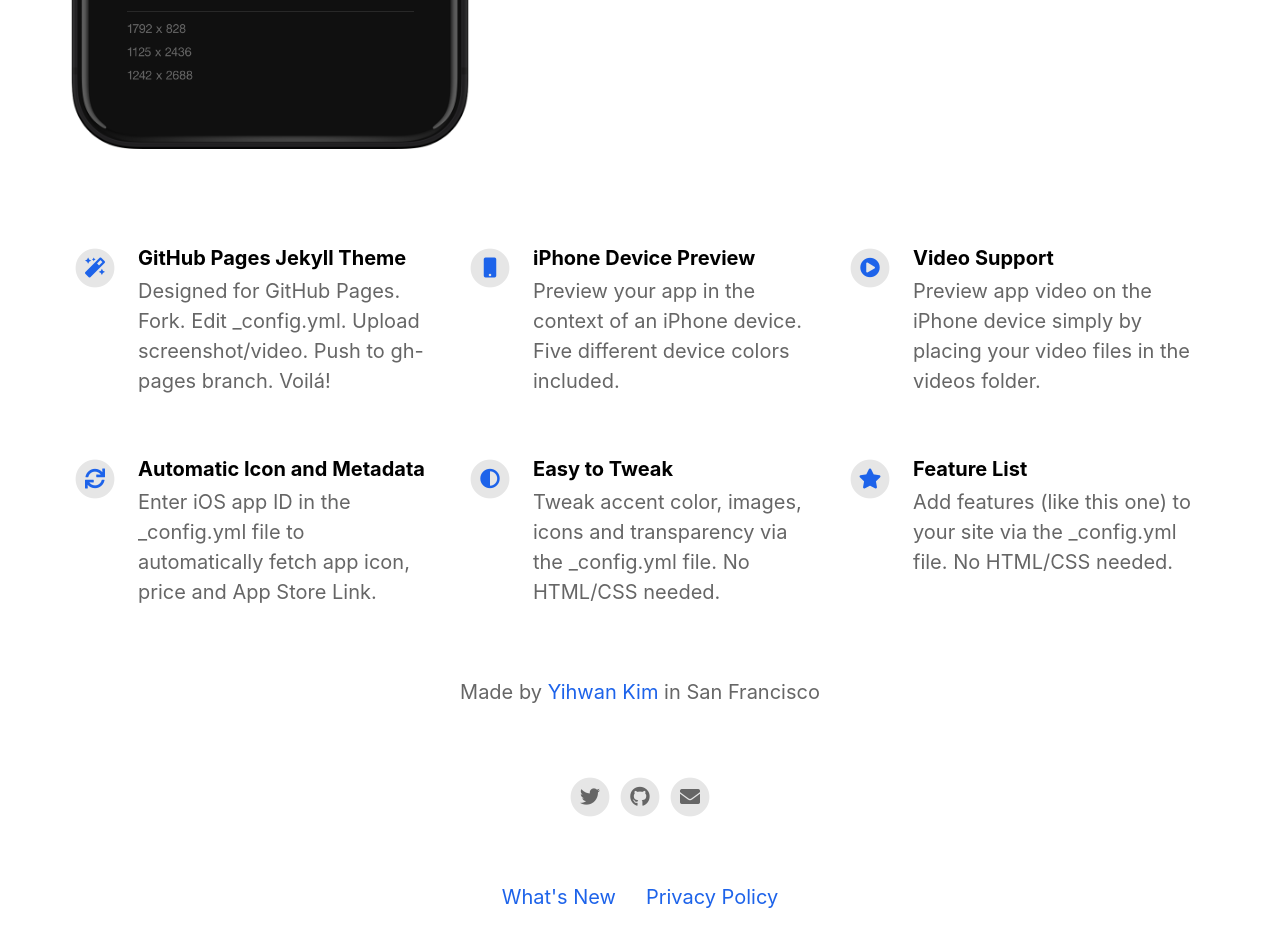
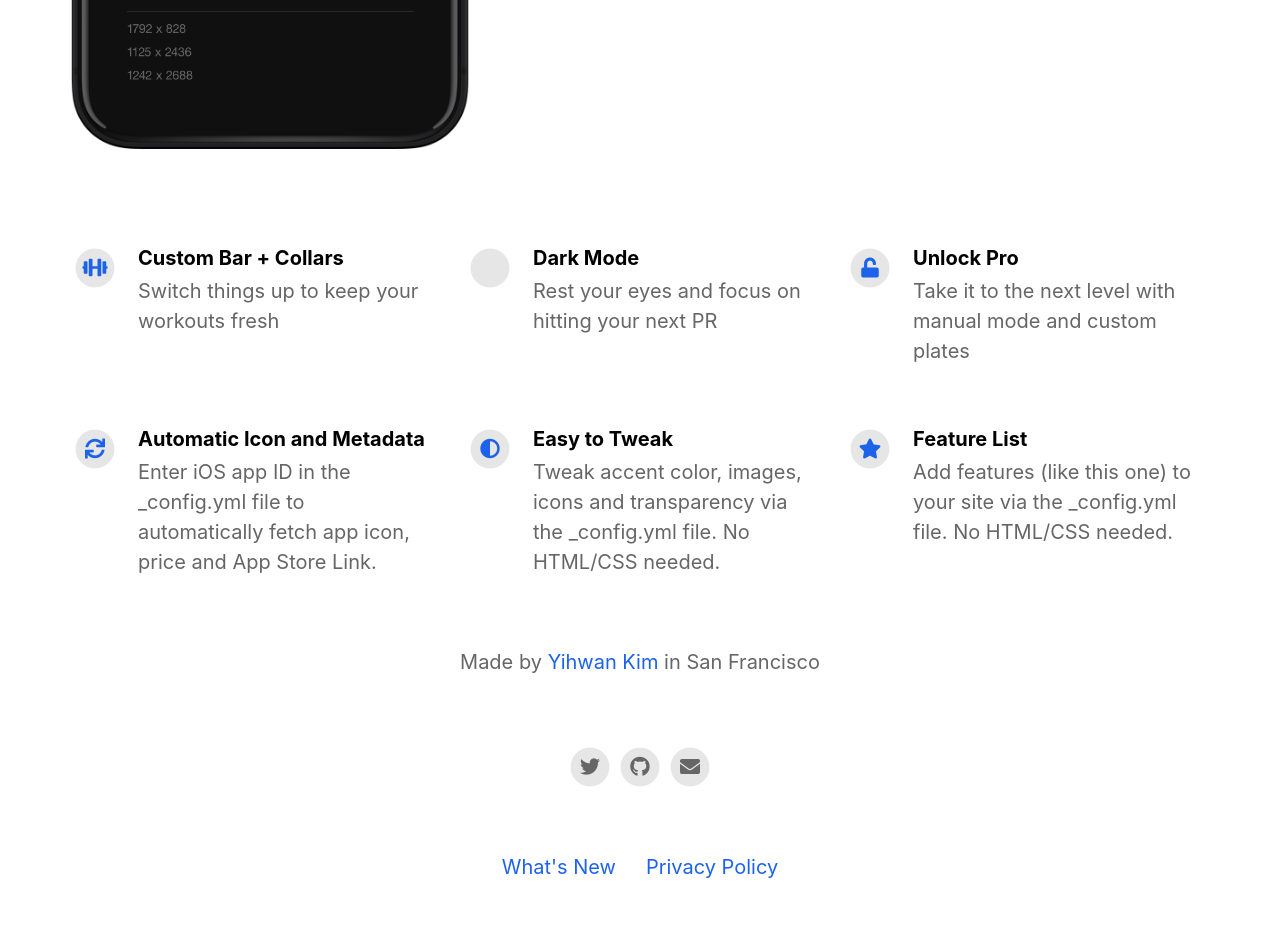
Before and after one commit to Yihwan/powerlift-app, a Jekyll site: the page built from index.html, in a window 1280 px wide. Shown: the part 836-1788 px from the top of the page. Built offline with Jekyll 4.4.1, drawn with Linux system fonts in a browser that asks for light colours; nearby versions of some CDN libraries.

Commit message:
update values

```diff
--- a/_config.yml
+++ b/_config.yml
@@ -34,17 +34,17 @@ youtube_username                          :
 # Feature List                            Edit, add or remove features to be presented.
 features                                  :
 
-  - title                                 : GitHub Pages Jekyll Theme
-    description                           : Designed for GitHub Pages. Fork. Edit _config.yml. Upload screenshot/video. Push to gh-pages branch. Voilá!
-    fontawesome_icon_name                 : magic
+  - title                                 : Custom Bar + Collars
+    description                           : Switch things up to keep your workouts fresh
+    fontawesome_icon_name                 : dumbbell
 
-  - title                                 : iPhone Device Preview
-    description                           : Preview your app in the context of an iPhone device. Five different device colors included.
-    fontawesome_icon_name                 : mobile
+  - title                                 : Dark Mode
+    description                           : Rest your eyes and focus on hitting your next PR
+    fontawesome_icon_name                 : moon-stars
 
-  - title                                 : Video Support
-    description                           : Preview app video on the iPhone device simply by placing your video files in the videos folder.
-    fontawesome_icon_name                 : play-circle
+  - title                                 : Unlock Pro
+    description                           : Take it to the next level with manual mode and custom plates
+    fontawesome_icon_name                 : unlock
 
   - title                                 : Automatic Icon and Metadata
     description                           : Enter iOS app ID in the _config.yml file to automatically fetch app icon, price and App Store Link.
@@ -69,7 +69,7 @@ topbar_color                              : "#000000"
 topbar_transparency                       : 0.1
 topbar_title_color                        : "#ffffff"
 
-cover_image                               : assets/headerimage.png                    # Replace with alternative image path or image URL.
+cover_image                               : assets/barbell_plate_calculator.jpg                  # Replace with alternative image path or image URL.
 cover_overlay_color                       : "#363b3d"
 cover_overlay_transparency                : 0.8
 
```
